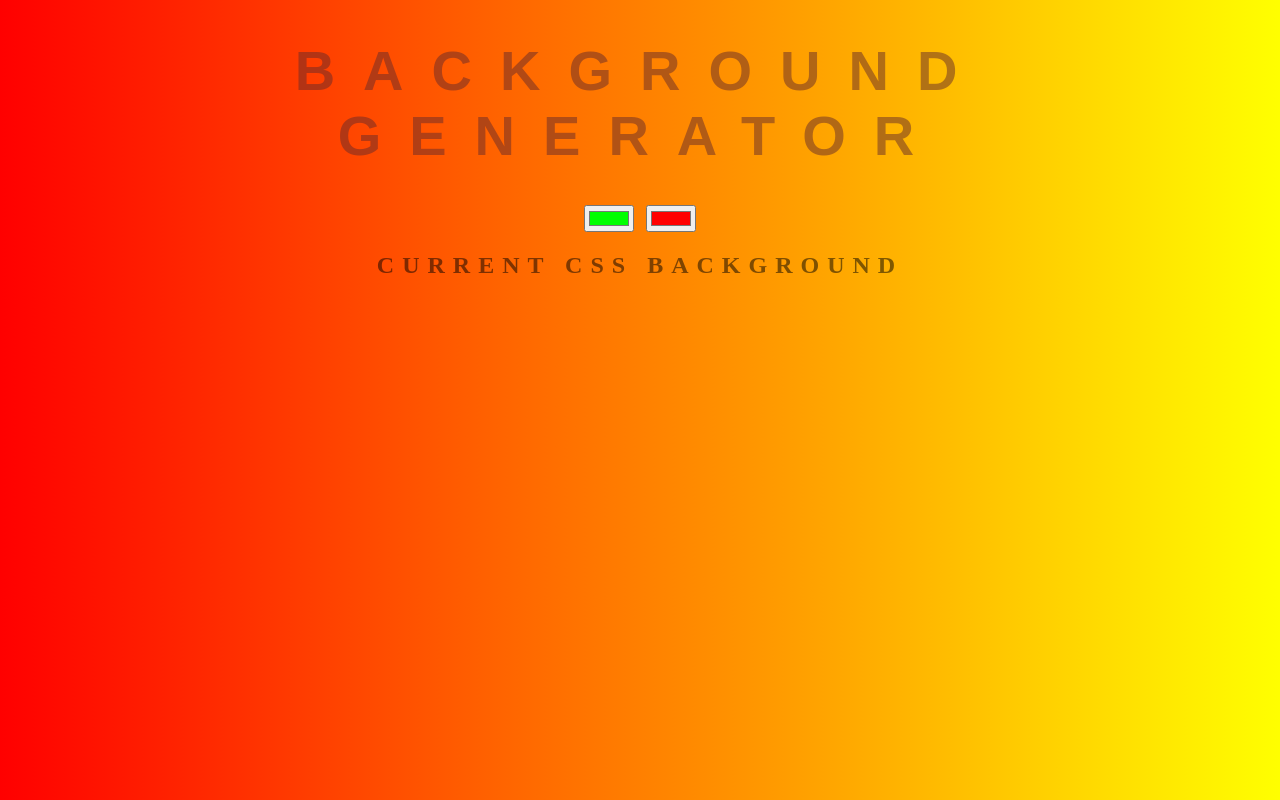
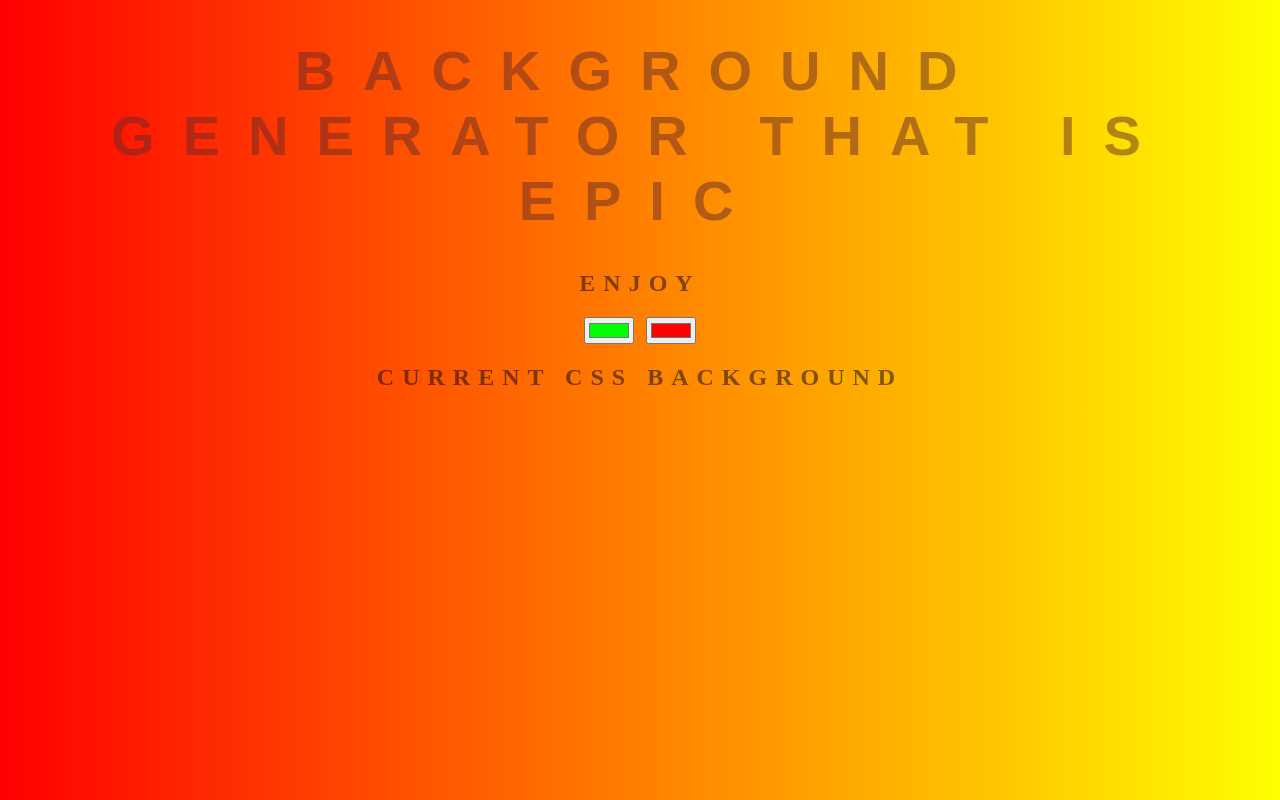
Before and after one commit to yiegito/background-generator, a plain HTML site: page index.html in a window 1280 px wide. Drawn offline with Linux system fonts and the light colour scheme.

Commit message:
added epic to h1

```diff
--- a/index.html
+++ b/index.html
@@ -8,7 +8,8 @@
     <link rel="stylesheet" type="text/css" href="style.css">
 </head>
 <body id ="gradient">
-    <h1>Background Generator</h1>
+    <h1>Background Generator that is EPIC</h1>
+    <h2>Enjoy</h2>
 
     <input name="color1" type="color" class="color1" value="#00ff00">
     <input name="color2" type = "color"class="color2" value="#ff0000">
```
